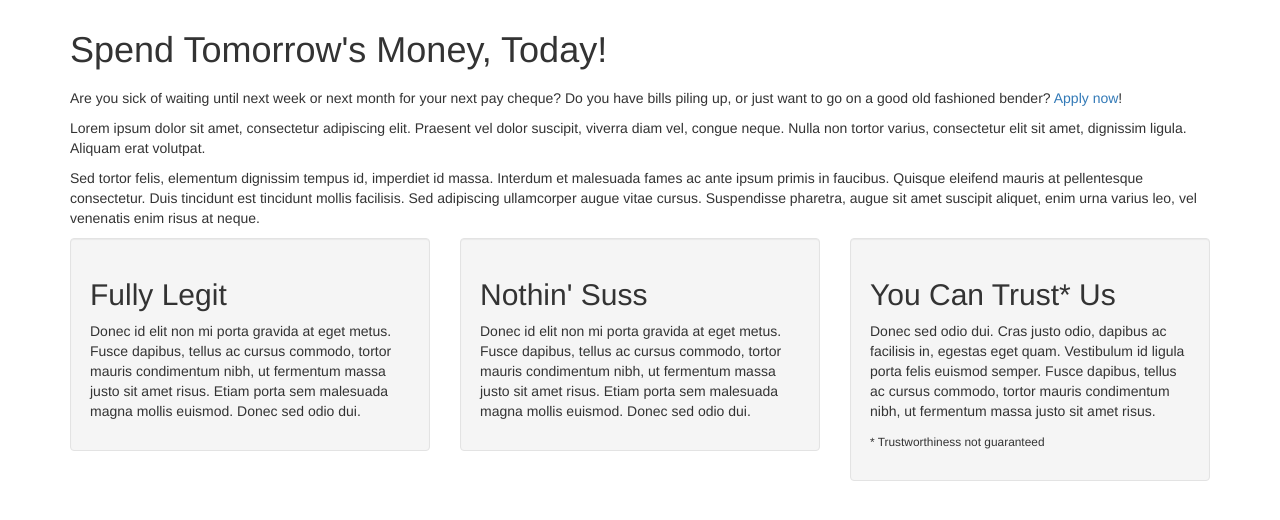
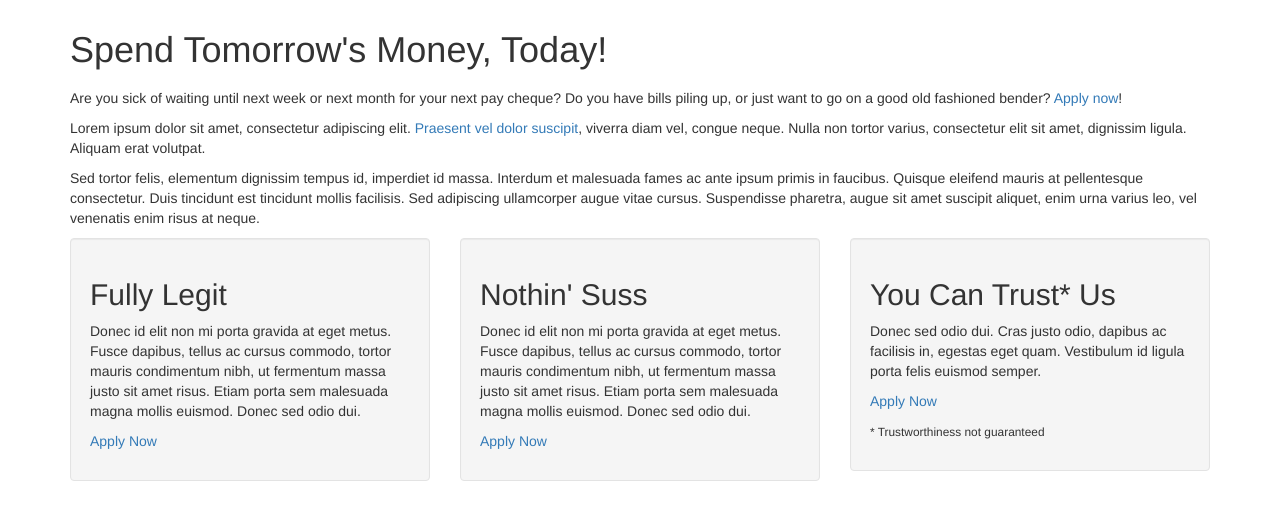
Before and after one commit to leftclickben/LoanApplicationForm, a PHP site: template views/index.twig in a window 1280 px wide. Shown: the part 168-688 px from the top of the page. Run offline with PHP 8.4, Linux system fonts and the light colour scheme; the template is opened without the code that fills it, so the values that code supplies are empty; some libraries are stand-ins or nearby versions.

Commit message:
Add some more Apply Now links

```diff
--- a/views/index.twig
+++ b/views/index.twig
@@ -25,7 +25,7 @@
 	<a href="apply">Apply now</a>!
 	</p>
 	<p>
-	Lorem ipsum dolor sit amet, consectetur adipiscing elit. Praesent vel dolor suscipit, viverra diam vel, congue neque.
+	Lorem ipsum dolor sit amet, consectetur adipiscing elit. <a href="apply">Praesent vel dolor suscipit</a>, viverra diam vel, congue neque.
 	Nulla non tortor varius, consectetur elit sit amet, dignissim ligula. Aliquam erat volutpat.
 	</p>
 	<p>
@@ -38,18 +38,21 @@
 			<div class="well">
 				<h2>Fully Legit</h2>
 				<p>Donec id elit non mi porta gravida at eget metus. Fusce dapibus, tellus ac cursus commodo, tortor mauris condimentum nibh, ut fermentum massa justo sit amet risus. Etiam porta sem malesuada magna mollis euismod. Donec sed odio dui. </p>
+				<p><a href="apply">Apply Now</a></p>
 			</div>
 		</div>
 		<div class="col-lg-4">
 			<div class="well">
 				<h2>Nothin' Suss</h2>
 				<p>Donec id elit non mi porta gravida at eget metus. Fusce dapibus, tellus ac cursus commodo, tortor mauris condimentum nibh, ut fermentum massa justo sit amet risus. Etiam porta sem malesuada magna mollis euismod. Donec sed odio dui. </p>
+				<p><a href="apply">Apply Now</a></p>
 			</div>
 		</div>
 		<div class="col-lg-4">
 			<div class="well">
 				<h2>You Can Trust* Us</h2>
-				<p>Donec sed odio dui. Cras justo odio, dapibus ac facilisis in, egestas eget quam. Vestibulum id ligula porta felis euismod semper. Fusce dapibus, tellus ac cursus commodo, tortor mauris condimentum nibh, ut fermentum massa justo sit amet risus.</p>
+				<p>Donec sed odio dui. Cras justo odio, dapibus ac facilisis in, egestas eget quam. Vestibulum id ligula porta felis euismod semper.</p>
+				<p><a href="apply">Apply Now</a></p>
 				<p><small>* Trustworthiness not guaranteed</small></p>
 			</div>
 		</div>
```
